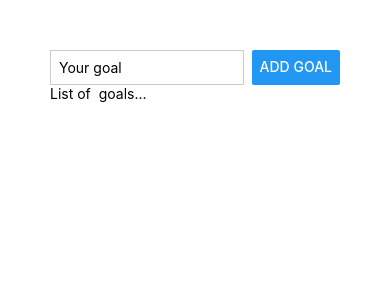
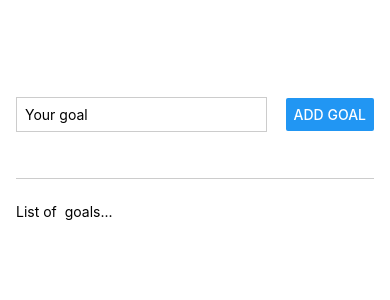
Before and after one commit to mirza-sync/react-native-crash-course, a React Native app: screen / in a window 390 px wide. Shown: the top 300 px of the page. Built offline with nearby package versions, Linux system fonts and the light colour scheme.

Commit message:
fix: form styling

```diff
--- a/App.js
+++ b/App.js
@@ -7,7 +7,7 @@
         <TextInput style={styles.textInput} placeholder='Your goal' />
         <Button title='Add Goal' />
       </View>
-      <View>
+      <View style={styles.goalsContainer}>
         <Text>List of  goals...</Text>
       </View>
     </View>
@@ -16,17 +16,27 @@
 
 const styles = StyleSheet.create({
   appContainer: {
-    padding: 50,
+    flex: 1,
+    paddingTop: 50,
+    paddingHorizontal: 16,
   },
   inputContainer: {
+    flex: 1,
     flexDirection: 'row',
     justifyContent: 'space-between',
+    alignItems: 'center',
+    marginBottom: 24,
+    borderBottomWidth: 1,
+    borderBottomColor: '#ccc',
   },
   textInput: {
     borderWidth: 1,
     borderColor: '#ccc',
-    width: '80%',
+    width: '70%',
     marginRight: 8,
     padding: 8,
   },
+  goalsContainer: {
+    flex: 5,
+  }
 });
```
